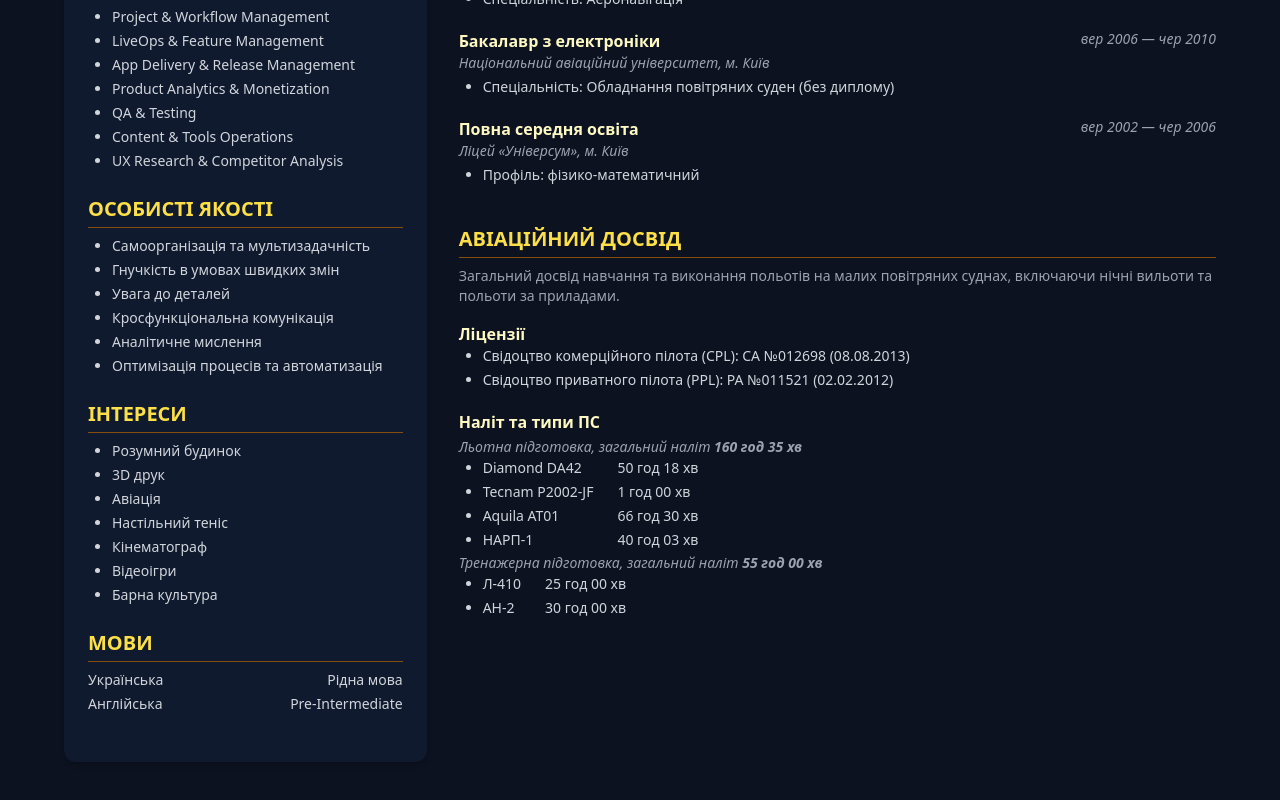
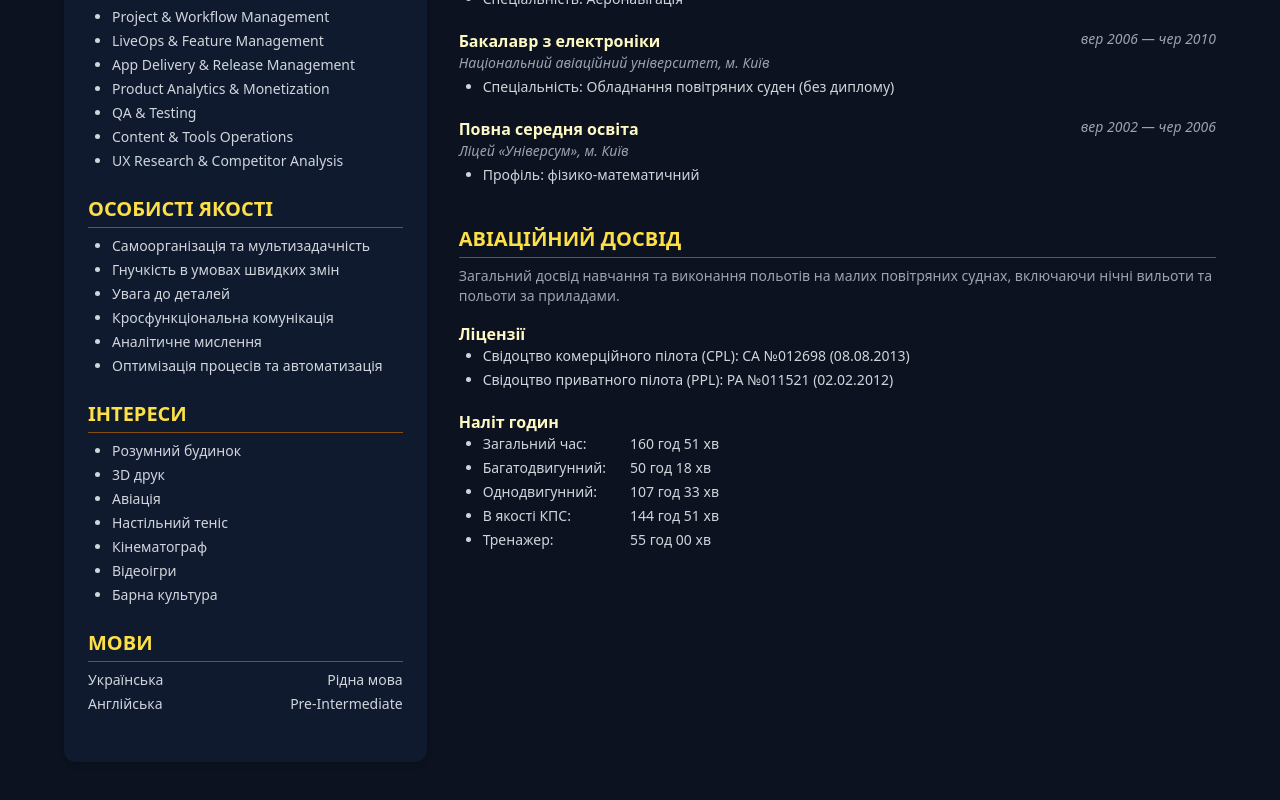
Before and after one commit to OKchesterOK/cv-landing, a React (Vite) app: page / in a window 1280 px wide. Shown: the part 1061-1861 px from the top of the page. Built offline with nearby package versions, Linux system fonts and the light colour scheme.

Commit message:
Update App.jsx

```diff
--- a/src/App.jsx
+++ b/src/App.jsx
@@ -199,7 +199,7 @@ export default function App() {
               </ul>
             </ListItem> */}
 
-            <ListItem title="Наліт та типи ПС">
+{/*             <ListItem title="Наліт та типи ПС">
               <span className="text-sm italic text-gray-400 mb-1">
                   Льотна підготовка, загальний наліт <span className="font-semibold">160 год 35 хв</span>
               </span>
@@ -231,6 +231,27 @@ export default function App() {
                   <ul className="space-y-1">
                     <li>25 год 00 хв</li>
                     <li>30 год 00 хв</li>
+                  </ul>
+                </div>
+              </div>
+            </ListItem> */}
+
+            <ListItem title="Наліт годин">
+              <div className="text-sm text-gray-300">
+                <div className="flex gap-6">
+                  <ul className="list-disc pl-6 text-sm text-gray-300 space-y-1">
+                    <li>Загальний час:</li>
+                    <li>Багатодвигунний:</li>
+                    <li>Однодвигунний:</li>
+                    <li>В якості КПС:</li>
+                    <li>Тренажер:</li>
+                  </ul>
+                  <ul className="space-y-1">
+                    <li>160 год 51 хв</li>
+                    <li>50 год 18 хв</li>
+                    <li>107 год 33 хв</li>
+                    <li>144 год 51 хв</li>
+                    <li>55 год 00 хв</li>
                   </ul>
                 </div>
               </div>
```
